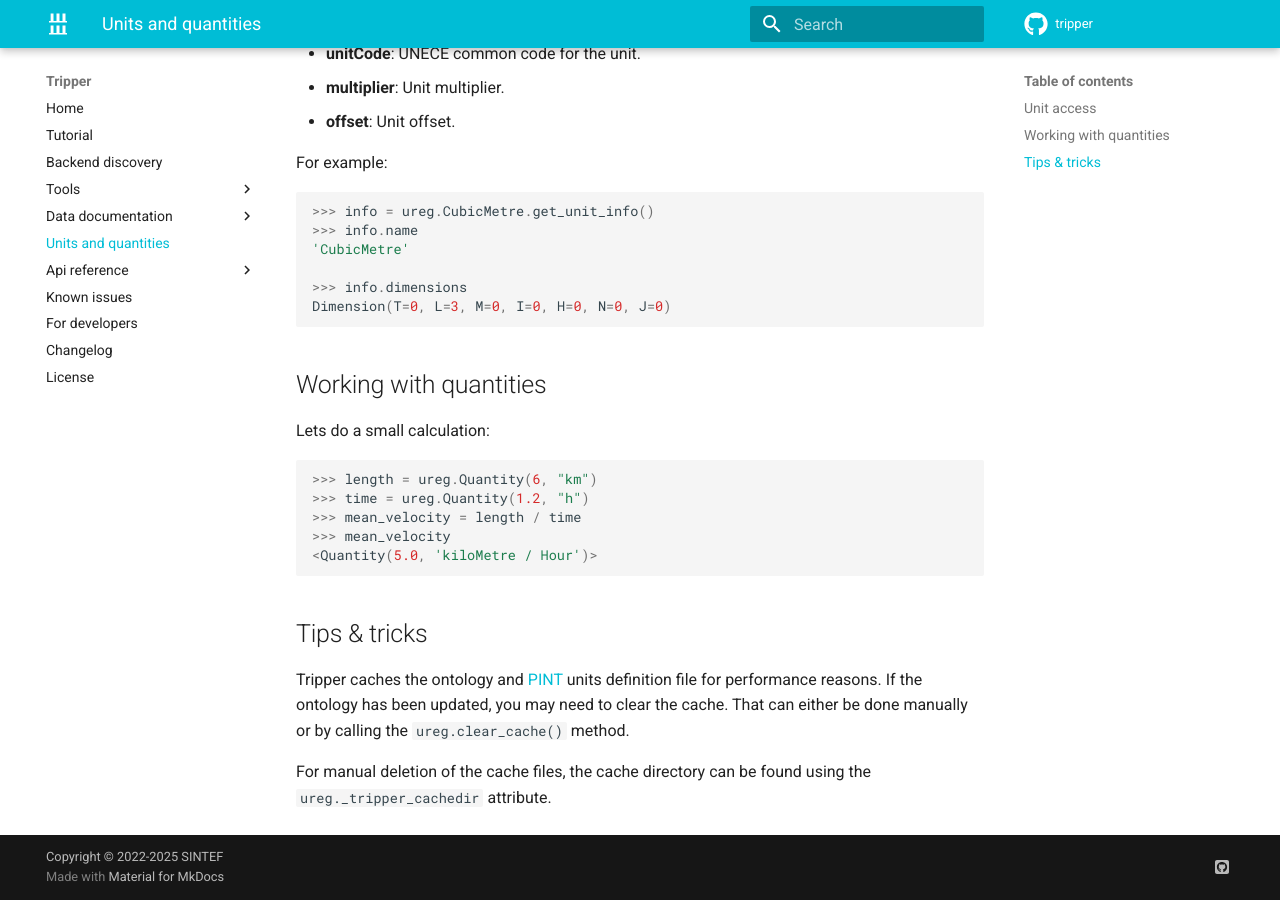
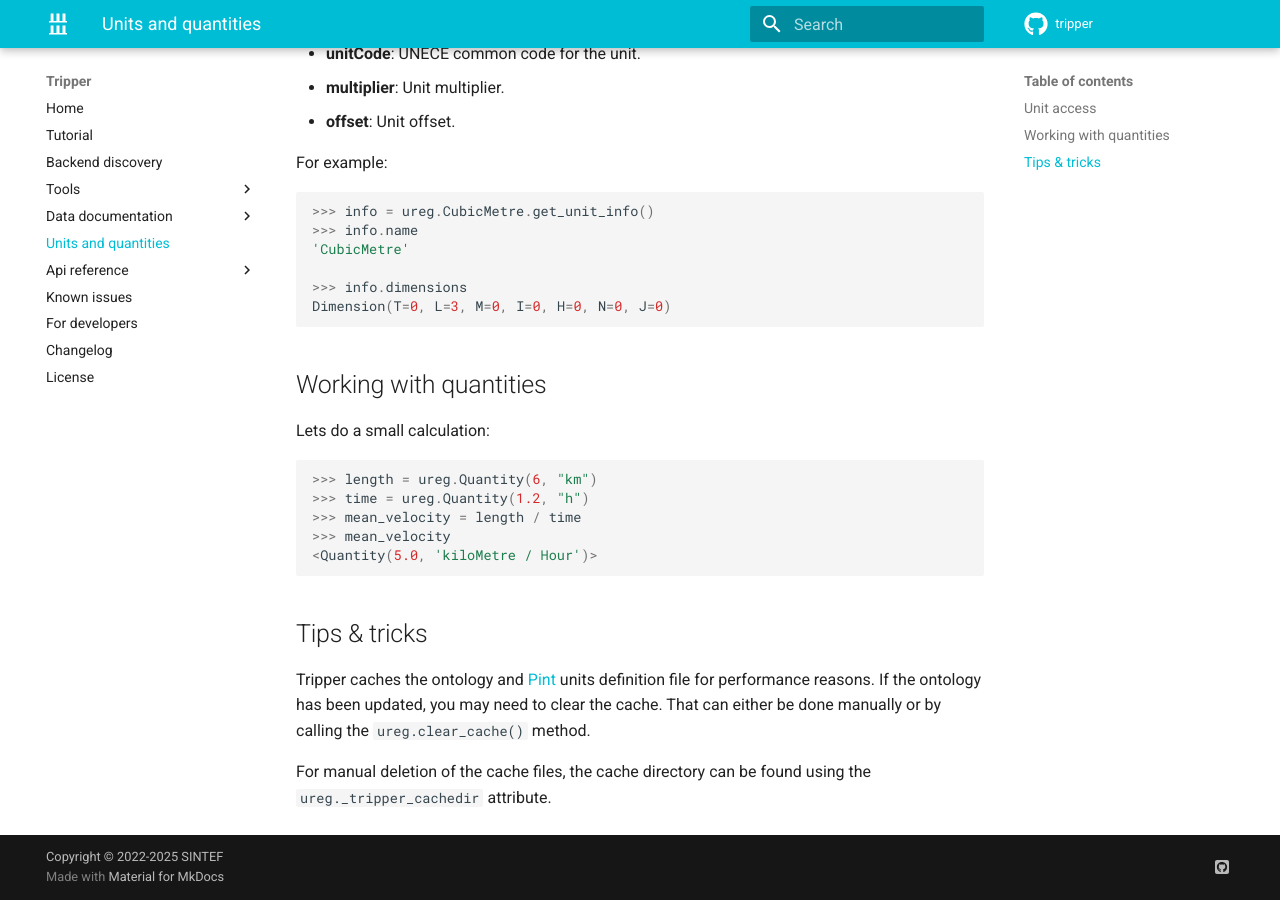
Before and after one commit to EMMC-ASBL/tripper, an MkDocs documentation site: the page built from docs/units/units.md, in a window 1280 px wide and 900 px high, scrolled down 2360 px. Built offline with MkDocs 1.6.1 and Material for MkDocs 9.7.7, drawn with Linux system fonts in a browser that asks for light colours; comment, search, counter and statistics services are not loaded; the version menu is left out.

Commit message:
Fix typo

```diff
--- a/docs/units/units.md
+++ b/docs/units/units.md
@@ -143,7 +143,7 @@ Lets do a small calculation:
 
 Tips & tricks
 -------------
-Tripper caches the ontology and [PINT] units definition file for performance reasons.
+Tripper caches the ontology and [Pint] units definition file for performance reasons.
 If the ontology has been updated, you may need to clear the cache.
 That can either be done manually or by calling the `ureg.clear_cache()` method.
 
```
